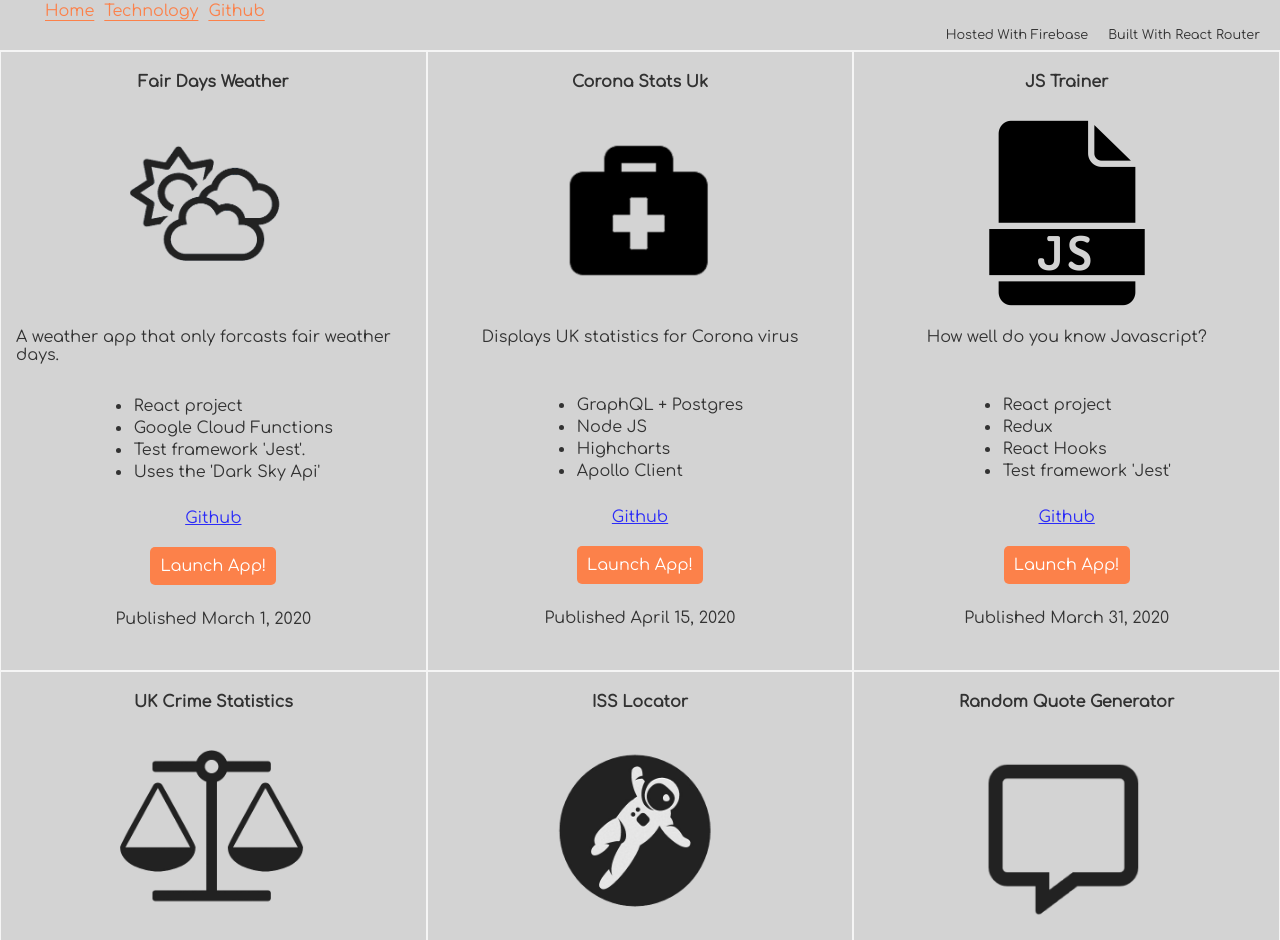
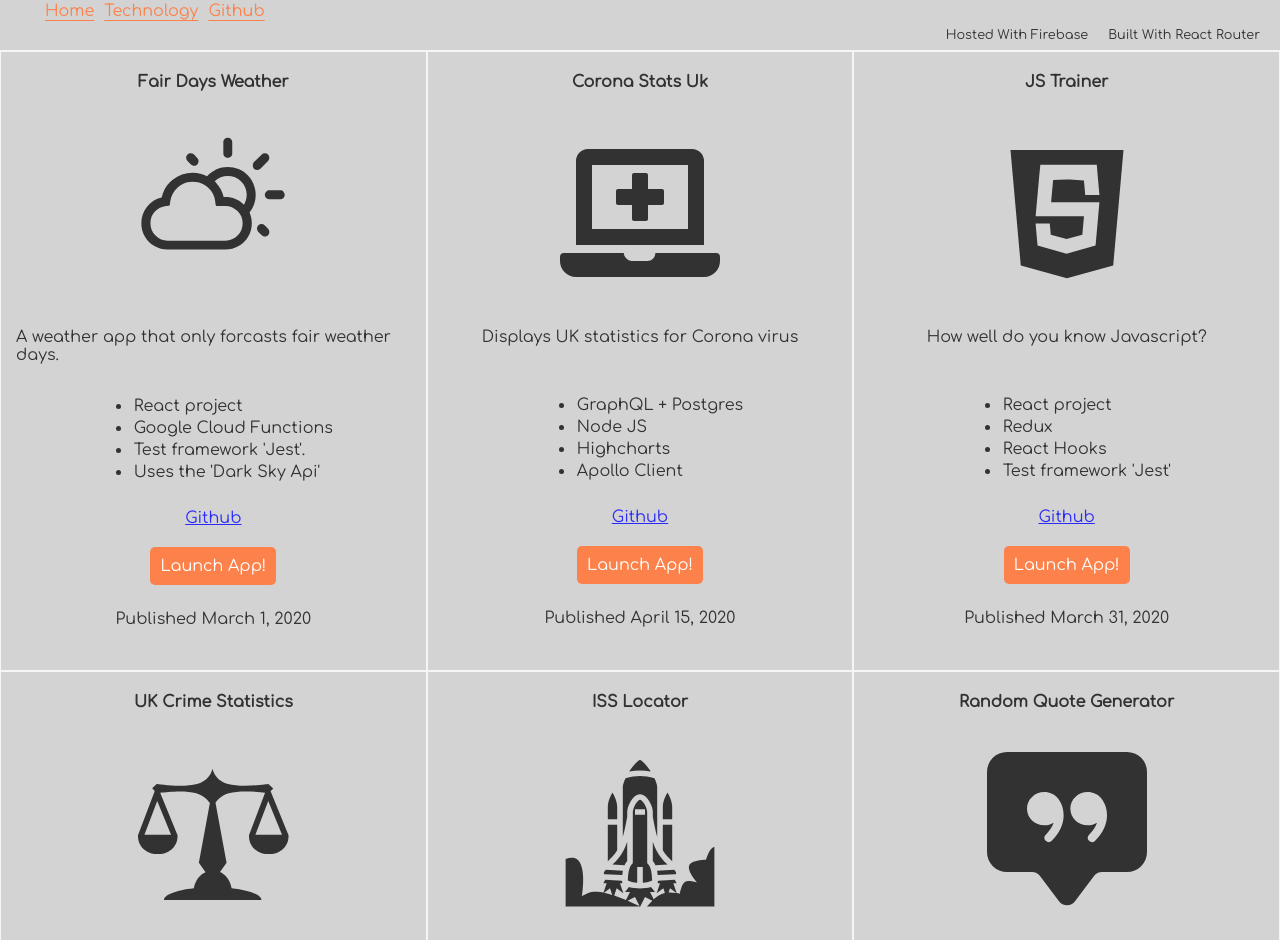
Before and after one commit to thisprojects/webprofile, a React (Create React App) app: page / in a window 1280 px wide. Shown: the part 72-1012 px from the top of the page. Built offline with nearby package versions, Linux system fonts and the light colour scheme; no server answers.

Commit message:
update icons

```diff
--- a/package.json
+++ b/package.json
@@ -12,6 +12,7 @@
     "node": "^13.11.0",
     "react": "^16.13.1",
     "react-dom": "^16.13.1",
+    "react-icons": "^3.10.0",
     "react-router": "^5.1.2",
     "react-router-dom": "^5.1.2",
     "react-scripts": "3.4.1",
--- a/src/Components/Home.js
+++ b/src/Components/Home.js
@@ -4,33 +4,36 @@ import portfolioTemplate from "./../Templates/portfolio-cards";
 
 const MapPortfolioItems = () =>
   portfolioTemplate.map((item, index) => (
-    <RandomColourWrapper key={ index } classNames={"portfolio-item"}>
-      <h4>{ item.title }</h4>
-      <img src={ item.img } alt="portfolio item"/>
-      <MapParagraphs paragraph={ item.text } />
-      <MapListItems list={ item.list } />
-      <a href={ item.gitHub } target="_blank" rel="noopener noreferrer">Github</a>
-      <AppButton link={ item.link } />
-      <p>Published { item.date }</p>
+    <RandomColourWrapper key={index} classNames={"portfolio-item"}>
+      <h4>{item.title}</h4>
+      { item.icon }
+      <MapParagraphs paragraph={item.text} />
+      <MapListItems list={item.list} />
+      <a href={item.gitHub} target="_blank" rel="noopener noreferrer">
+        Github
+      </a>
+      <AppButton link={item.link} />
+      <p>Published {item.date}</p>
     </RandomColourWrapper>
   ));
 
 const MapParagraphs = ({ paragraph }) =>
   paragraph.map((text, index) => (
-    <p className="text-item" key={ index }>
-      { text }
+    <p className="text-item" key={index}>
+      {text}
     </p>
   ));
 
-const AppButton = ({ link }) =>
-<a className="launch" target="_blank" rel="noopener noreferrer" href={ link }>
-Launch App!
-</a>
+const AppButton = ({ link }) => (
+  <a className="launch" target="_blank" rel="noopener noreferrer" href={link}>
+    Launch App!
+  </a>
+);
 
 const MapListItems = ({ list }) => (
   <ul>
-    { list.map((listItem, index) => (
-      <li key={ index }>{ listItem }</li>
+    {list.map((listItem, index) => (
+      <li key={index}>{listItem}</li>
     ))}
   </ul>
 );
--- a/src/Templates/portfolio-cards.js
+++ b/src/Templates/portfolio-cards.js
@@ -1,7 +1,15 @@
+import React from "react"
+import { WiDayCloudy } from "react-icons/wi";
+import { FaLaptopMedical } from "react-icons/fa";
+import { DiJavascript } from "react-icons/di";
+import { GiSpaceShuttle, GiScales } from "react-icons/gi";
+import { BsFillChatSquareQuoteFill } from "react-icons/bs";
+import { GiSwordsEmblem } from "react-icons/gi";
+
 export default [
   {
     title: "Fair Days Weather",
-    img: "./images/weather.png",
+    icon: <WiDayCloudy size="10em"/>,
     text: ["A weather app that only forcasts fair weather days."],
     list: [
       "React project",
@@ -15,7 +23,7 @@ export default [
   },
   {
     title: "Corona Stats Uk",
-    img: "./images/corona.png",
+    icon: < FaLaptopMedical size="10em"/>,
     text: ["Displays UK statistics for Corona virus"],
     list: [
       "GraphQL + Postgres",
@@ -29,7 +37,7 @@ export default [
   },
   {
     title: "JS Trainer",
-    img: "./images/js.png",
+    icon: <DiJavascript size="10em"/>,
     text: ["How well do you know Javascript?"],
     list: [
       "React project",
@@ -43,7 +51,7 @@ export default [
   },
   {
     title: "UK Crime Statistics",
-    img: "./images/crime.png",
+    icon: <GiScales size="10em"/>,
     text: ["Displays UK crime information based on location."],
     list: [
       "React project",
@@ -57,7 +65,7 @@ export default [
   },
   {
     title: "ISS Locator",
-    img: "./images/isss.png",
+    icon: <GiSpaceShuttle size="10em"/>,
     text: ["When will the space station will be over your location?"],
     list: [
       "React project",
@@ -71,7 +79,7 @@ export default [
   },
   {
     title: "Random Quote Generator",
-    img: "./images/quote.png",
+    icon: <BsFillChatSquareQuoteFill size="10em"/>,
     text: [
       "View and record inspirational quotes from some of history's greatest."
     ],
@@ -82,7 +90,7 @@ export default [
   },
   {
     title: "Game of Thrones House Picker",
-    img: "./images/thrones.png",
+    icon: <GiSwordsEmblem size="10em"/>,
     text: [
       "Randomly peruse your new family name from a database of game of thrones great houses! (life expectancy may vary....)"
     ],
--- a/src/index.scss
+++ b/src/index.scss
@@ -1,6 +1,6 @@
 @import url("https://fonts.googleapis.com/css?family=Comfortaa&display=swap");
 
-$text-font: "Comfortaa", cursive;
+$text-font: "Comfortaa", sans-serif;
 $text-color: #323232;
 $background: lightgray;
 $coolDudeOrange: #fc814a;
@@ -24,6 +24,10 @@ code {
 @import "./Scss/home.scss";
 @import "./Scss/technology";
 
+svg {
+  padding: 20px;
+}
+
 .fade-in {
   animation: fadein 1s;
 }
```
Also changed, not shown: 2 other files (tests, documents, lock files or other folders).
